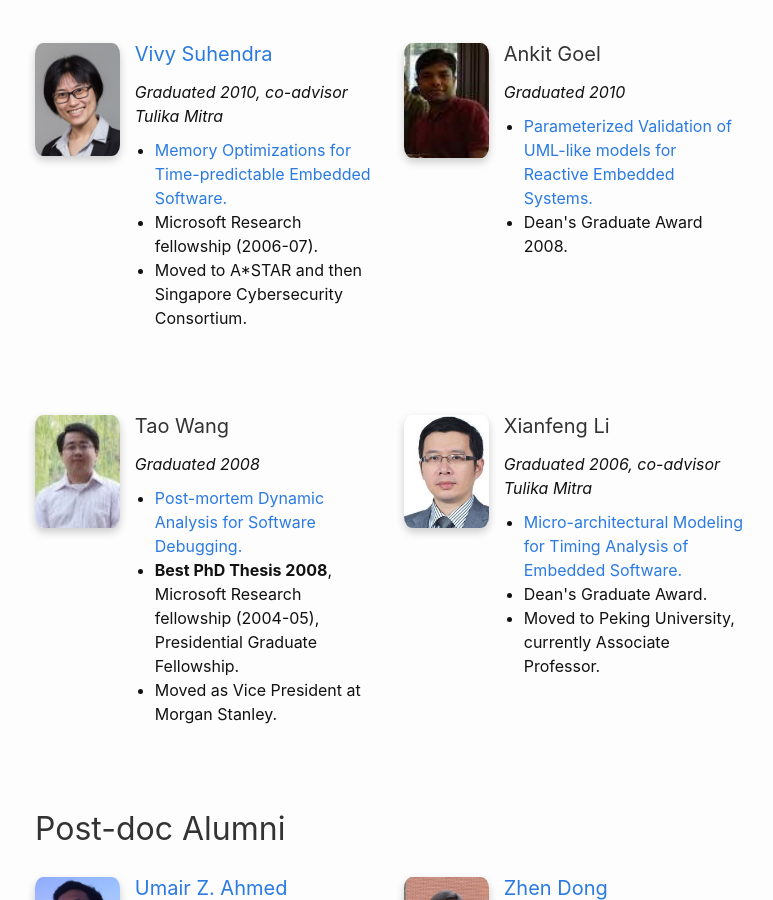
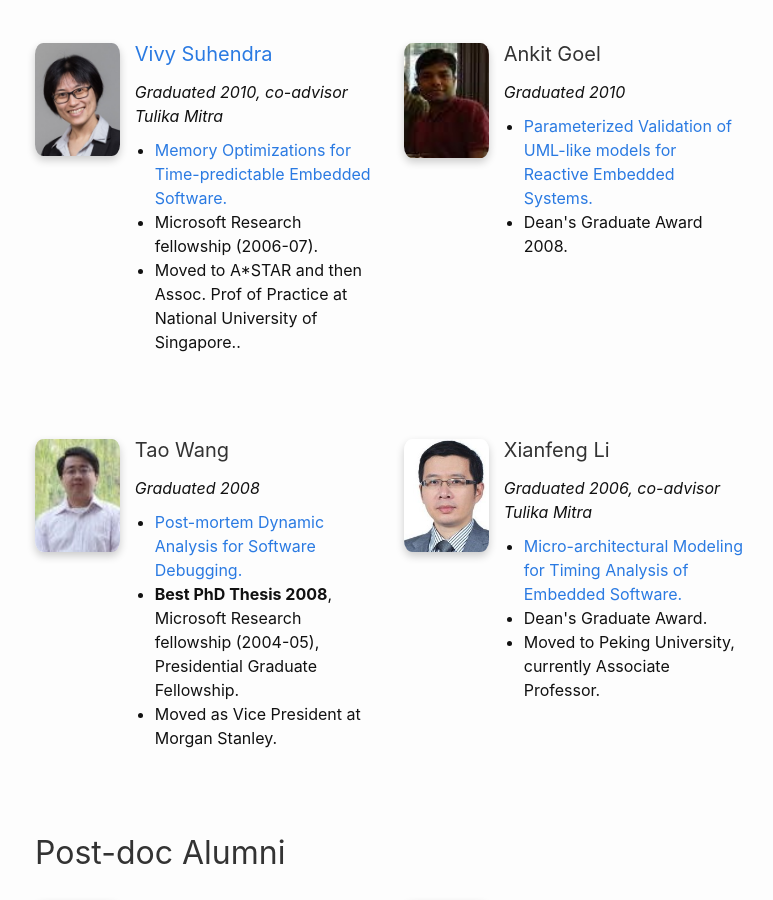
Before and after one commit to nus-tss/nus-tss.github.io, a Jekyll site: the page built from _pages/team.md, in a window 1280 px wide and 900 px high, scrolled down 3610 px. Shown: the whole window, without its empty margins (251-1024 px from the left). Built offline with Jekyll 4.4.1, drawn with Linux system fonts in a browser that asks for light colours; nearby versions of some CDN libraries.

Commit message:
Update phd-alumni.yml

```diff
--- a/_data/team/phd-alumni.yml
+++ b/_data/team/phd-alumni.yml
@@ -86,7 +86,7 @@
   graduated: 2010
   thesis-title: Memory Optimizations for Time-predictable Embedded Software
   thesis-link: https://abhikrc.com/Students/VivySuhendra_PhDThesis_2009.pdf
-  next: Moved to A*STAR and then Singapore Cybersecurity Consortium
+  next: Moved to A*STAR and then Assoc. Prof of Practice at National University of Singapore.
   award: Microsoft Research fellowship (2006-07)
   coadvisor: Tulika Mitra
   website: https://www.comp.nus.edu.sg/~vivy/index.html
```
